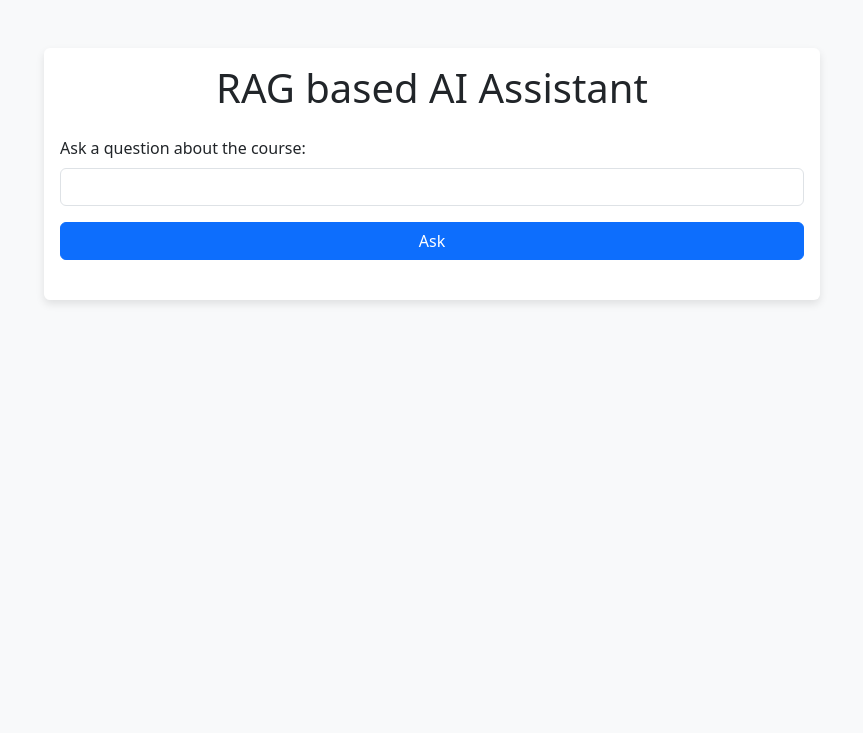
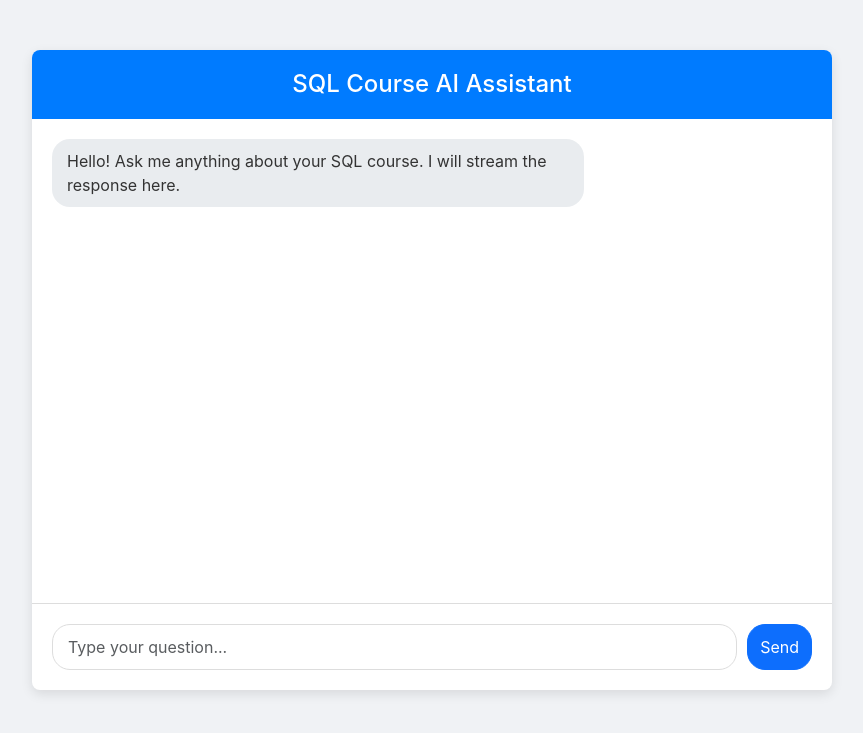
Before and after one commit to arpan0505/RAG-based-AI-assistance, a Flask app: page / in a window 1280 px wide. Shown: the top 733 px of the page, without its empty margins (208-1071 px from the left). Run offline with Flask 3, Linux system fonts and the light colour scheme.

Commit message:
improved frontend

```diff
--- a/templates/index.html
+++ b/templates/index.html
@@ -1,61 +1,126 @@
+
 <!DOCTYPE html>
 <html lang="en">
 <head>
     <meta charset="UTF-8">
     <meta name="viewport" content="width=device-width, initial-scale=1.0">
-    <title>SQL Course RAG</title>
+    <title>RAG based AI Assistant</title>
     <link href="https://cdn.jsdelivr.net/npm/bootstrap@5.3.3/dist/css/bootstrap.min.css" rel="stylesheet">
     <style>
         body {
-            background-color: #f8f9fa;
+            background-color: #f0f2f5;
+            font-family: -apple-system, BlinkMacSystemFont, "Segoe UI", Roboto, "Helvetica Neue", Arial, sans-serif;
         }
-        .container {
+        #chat-container {
             max-width: 800px;
+            margin: 50px auto;
+            background: #fff;
+            border-radius: 8px;
+            box-shadow: 0 4px 12px rgba(0,0,0,0.1);
+            display: flex;
+            flex-direction: column;
+            height: 80vh;
         }
-        .card {
-            border: none;
-            box-shadow: 0 4px 8px rgba(0,0,0,0.1);
+        #chat-header {
+            background: #007bff;
+            color: white;
+            padding: 20px;
+            border-top-left-radius: 8px;
+            border-top-right-radius: 8px;
+            text-align: center;
         }
-        .form-control:focus {
-            box-shadow: none;
-            border-color: #80bdff;
+        #chat-header h1 {
+            margin: 0;
+            font-size: 1.5rem;
         }
-        #response-container {
-            white-space: pre-wrap;
+        #chat-box {
+            flex-grow: 1;
+            padding: 20px;
+            overflow-y: auto;
+            display: flex;
+            flex-direction: column;
+            gap: 15px;
+        }
+        .chat-message {
+            padding: 10px 15px;
+            border-radius: 18px;
+            max-width: 70%;
+            word-wrap: break-word;
+            line-height: 1.5;
+        }
+        .user-message {
+            background-color: #007bff;
+            color: white;
+            align-self: flex-end;
+        }
+        .bot-message {
+            background-color: #e9ecef;
+            color: #333;
+            align-self: flex-start;
+        }
+        #question-form {
+            display: flex;
+            padding: 20px;
+            border-top: 1px solid #ddd;
+        }
+        #question {
+            flex-grow: 1;
+            border-radius: 18px;
+            padding: 10px 15px;
+            border: 1px solid #ddd;
+        }
+        #question:focus {
+            outline: none;
+            border-color: #007bff;
+            box-shadow: 0 0 0 2px rgba(0,123,255,0.25);
+        }
+        #question-form button {
+            margin-left: 10px;
+            border-radius: 18px;
         }
     </style>
 </head>
 <body>
-    <div class="container mt-5">
-        <div class="card">
-            <div class="card-body">
-                <h1 class="card-title text-center mb-4">RAG based AI Assistant</h1>
-                <form id="question-form">
-                    <div class="mb-3">
-                        <label for="question" class="form-label">Ask a question about the course:</label>
-                        <input type="text" class="form-control" id="question" name="question" required>
-                    </div>
-                    <button type="submit" class="btn btn-primary w-100">Ask</button>
-                </form>
-                <div id="loading" class="text-center mt-4" style="display: none;">
-                    <div class="spinner-border" role="status">
-                        <span class="visually-hidden">Loading...</span>
-                    </div>
-                </div>
-                <div id="response-container" class="mt-4"></div>
+    <div id="chat-container">
+        <div id="chat-header">
+            <h1>SQL Course AI Assistant</h1>
+        </div>
+        <div id="chat-box">
+            <div class="chat-message bot-message">
+                Hello! Ask me anything about your SQL course. I will stream the response here.
             </div>
         </div>
+        <form id="question-form">
+            <input type="text" class="form-control" id="question" placeholder="Type your question..." required>
+            <button type="submit" class="btn btn-primary">Send</button>
+        </form>
     </div>
 
     <script>
         document.getElementById('question-form').addEventListener('submit', async function(e) {
             e.preventDefault();
-            const question = document.getElementById('question').value;
-            const responseContainer = document.getElementById('response-container');
-            const loading = document.getElementById('loading');
+            const questionInput = document.getElementById('question');
+            const question = questionInput.value;
+            const chatBox = document.getElementById('chat-box');
 
-            responseContainer.innerHTML = '';
-            loading.style.display = 'block';
+            if (!question.trim()) return;
+
+            // Display user message
+            const userMessageDiv = document.createElement('div');
+            userMessageDiv.className = 'chat-message user-message';
+            userMessageDiv.textContent = question;
+            chatBox.appendChild(userMessageDiv);
+            chatBox.scrollTop = chatBox.scrollHeight;
+
+            questionInput.value = '';
+            questionInput.focus();
+
+            // Create a new div for the bot's response
+            const botMessageDiv = document.createElement('div');
+            botMessageDiv.className = 'chat-message bot-message';
+            botMessageDiv.textContent = '...'; // Initial placeholder
+            chatBox.appendChild(botMessageDiv);
+            chatBox.scrollTop = chatBox.scrollHeight;
 
             try {
                 const response = await fetch('/ask', {
@@ -66,13 +131,31 @@
                     body: JSON.stringify({ question: question })
                 });
 
-                const data = await response.json();
-                responseContainer.innerHTML = `<div class="alert alert-success">${data.response}</div>`;
+                if (!response.ok) {
+                    throw new Error(`HTTP error! status: ${response.status}`);
+                }
+
+                const reader = response.body.getReader();
+                const decoder = new TextDecoder();
+                let botResponse = '';
+                botMessageDiv.textContent = ''; // Clear the placeholder
+
+                while (true) {
+                    const { done, value } = await reader.read();
+                    if (done) {
+                        break;
+                    }
+                    botResponse += decoder.decode(value, { stream: true });
+                    botMessageDiv.textContent = botResponse; // Update the content in real-time
+                    chatBox.scrollTop = chatBox.scrollHeight; // Keep scrolling to the bottom
+                }
 
             } catch (error) {
-                responseContainer.innerHTML = `<div class="alert alert-danger">An error occurred: ${error.message}</div>`;
+                botMessageDiv.style.backgroundColor = '#dc3545';
+                botMessageDiv.style.color = 'white';
+                botMessageDiv.textContent = `An error occurred: ${error.message}`;
             } finally {
-                loading.style.display = 'none';
+                chatBox.scrollTop = chatBox.scrollHeight;
             }
         });
     </script>
```
